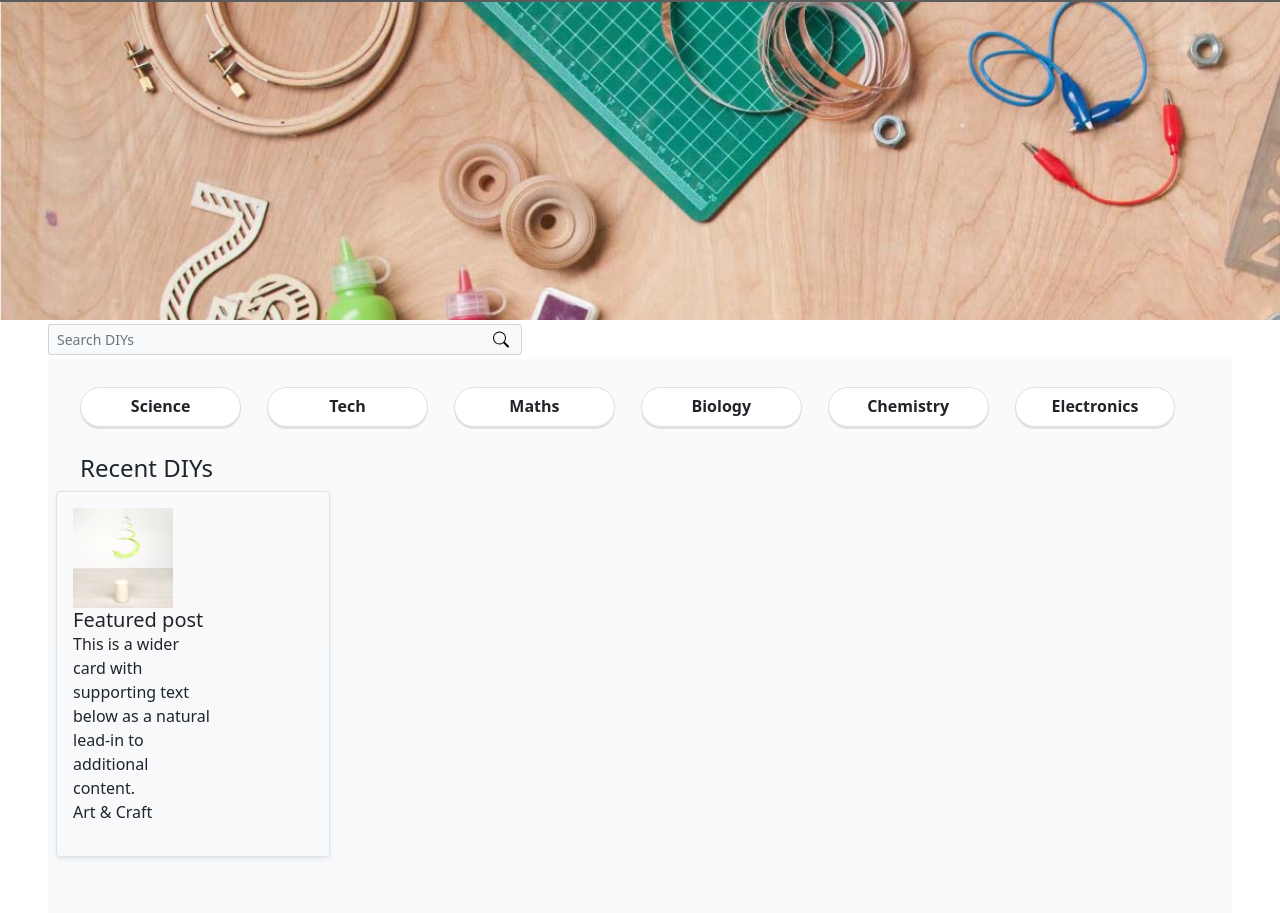
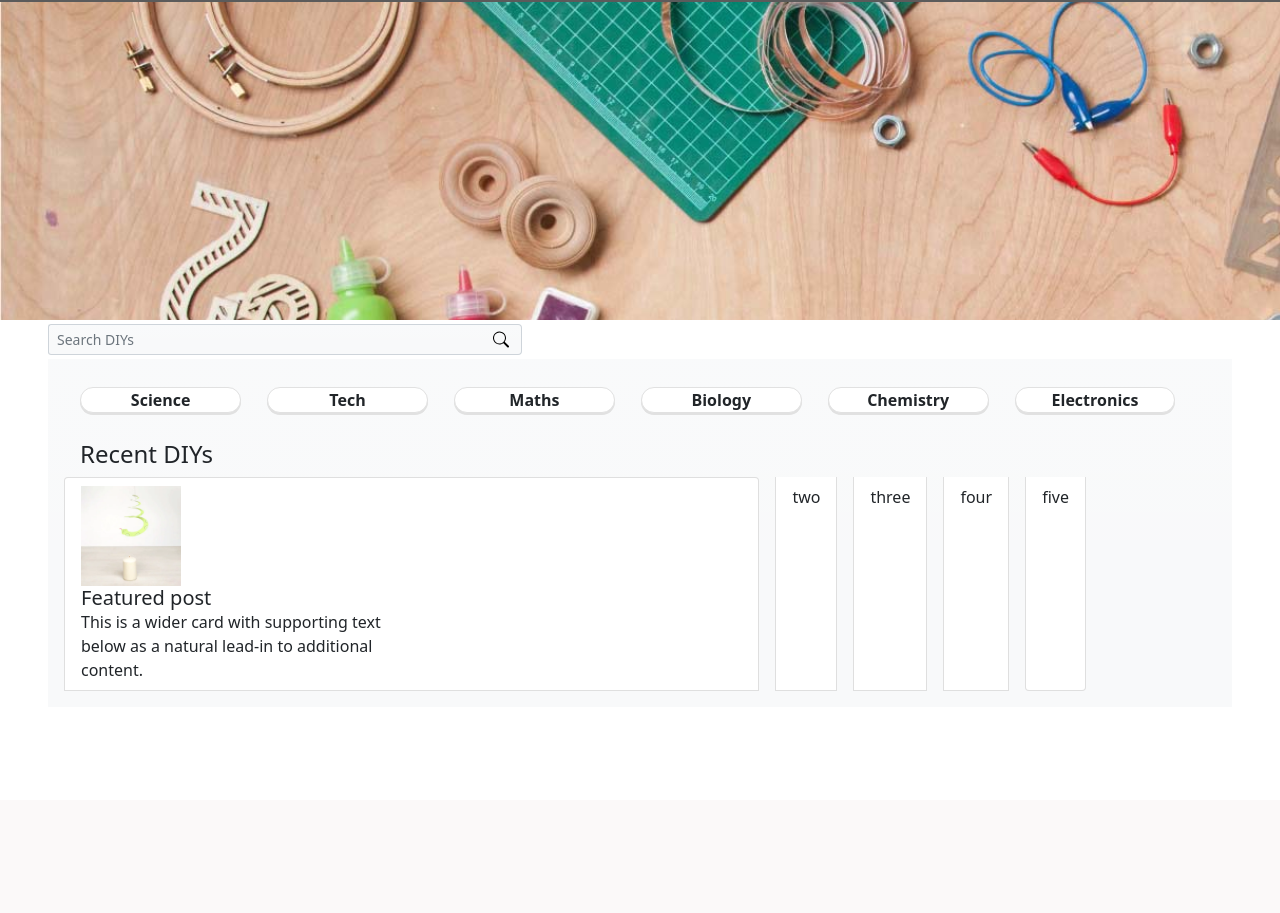
Before and after one commit to adichouhan14/DIYs-Project, a PHP site: page /index.html in a window 1280 px wide. After the commit the page ends 691 px from the top, so only its background shows below. Run offline with PHP 8.4, Linux system fonts and the light colour scheme; some libraries are stand-ins or nearby versions.

Commit message:
first commit

```diff
--- a/index.html
+++ b/index.html
@@ -23,7 +23,8 @@
   <div class="mx-5">
 
     <div class="input-group my-1 w-40  l" id="search">
-    <input type="search" class="form-control form-control-sm  border-end-0  bg-light bg-gradient " placeholder="Search DIYs" >
+      <input type="search" class="form-control form-control-sm  border-end-0  bg-light bg-gradient "
+        placeholder="Search DIYs">
       <img src="img//search.svg" class="input-group-text border-start-0  bg-light bg-gradient">
     </div>
 
@@ -33,31 +34,31 @@
         <div class="student-grades-holder">
           <div class="grade-holder">
             <label class="grade-label">Science</label>
-            <input type="radio" name="studentGrade"  autocomplete="off" style="display: none;" >
+            <input type="radio" name="studentGrade" autocomplete="off" style="display: none;">
           </div>
 
           <div class="grade-holder">
             <label class="grade-label">Tech</label>
-            <input type="radio" name="studentGrade"  autocomplete="off" style="display: none;" >
+            <input type="radio" name="studentGrade" autocomplete="off" style="display: none;">
           </div>
 
           <div class="grade-holder">
             <label class="grade-label">Maths</label>
-            <input type="radio" name="studentGrade"  autocomplete="off" style="display: none;" >
+            <input type="radio" name="studentGrade" autocomplete="off" style="display: none;">
           </div>
 
           <div class="grade-holder">
             <label class="grade-label">Biology</label>
-            <input type="radio" name="studentGrade"  autocomplete="off" style="display: none;" >
+            <input type="radio" name="studentGrade" autocomplete="off" style="display: none;">
           </div>
 
           <div class="grade-holder">
             <label class="grade-label">Chemistry</label>
-            <input type="radio" name="studentGrade"  autocomplete="off" style="display: none;" >
+            <input type="radio" name="studentGrade" autocomplete="off" style="display: none;">
           </div>
           <div class="grade-holder">
             <label class="grade-label">Electronics</label>
-            <input type="radio" name="studentGrade"  autocomplete="off" style="display: none;" >
+            <input type="radio" name="studentGrade" autocomplete="off" style="display: none;">
           </div>
 
         </div>
@@ -65,6 +66,28 @@
         <h4 class="mt-4 mx-4">Recent DIYs</h4>
 
 
+        <div class="d-inline-block">
+          <ul class="list-group  flex-md-row">
+
+            <li class="list-group-item mx-2 ">
+              <div class="col-2">
+                <img src="img//spiral.webp" preserveAspectRatio="xMidYMid slice" focusable="false"
+                  class="bd-placeholder-img" width="100" height="100"></img>
+              </div>
+              <div class="col-6">
+                <h5 class="mb-0">Featured post</h5>
+                <p class="card-text mb-auto">This is a wider card with supporting text below as a natural lead-in to
+                  additional content.</p>
+              </div>
+            </li>
+
+            <li class="list-group-item mx-2">two</li>
+            <li class="list-group-item mx-2">three</li>
+            <li class="list-group-item mx-2">four</li>
+            <li class="list-group-item mx-2">five</li>
+          </ul>
+        </div>
+        <!--
     <div class="row mb-3 lm-4">
       <div class="col-md-3">
         <div class="row g-0 border rounded overflow-hidden flex-md-row mb-4 shadow-sm h-md-250 position-relative">
@@ -79,7 +102,7 @@
             <p class="stretched-link">Art & Craft</a>
           </div>
         </div>
-
+    -->
       </div>
     </div>
 
--- a/style.css
+++ b/style.css
@@ -14,16 +14,19 @@
 #search{
     text-align: left;
 }
+.list-group li{
+  border-radius: 0px;
+}
 
 .grade-label {
-    height: 40px;
+
     border-radius: 25px;
     display: flex;
     -webkit-align-items:center;
     -webkit-justify-content: center;
-    font-size: 16px;
+
     font-weight: bold;
-    line-height: 1.06;
+
     margin-right: 1%;
     margin-left: 13%;
 
```
Lines whose indentation alone changed are shown as unchanged.
